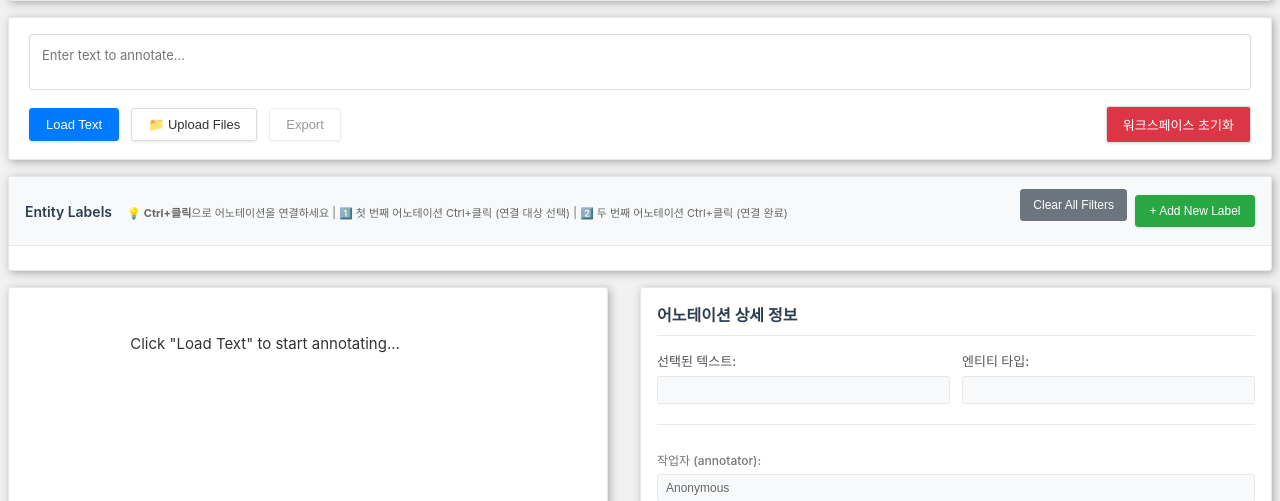
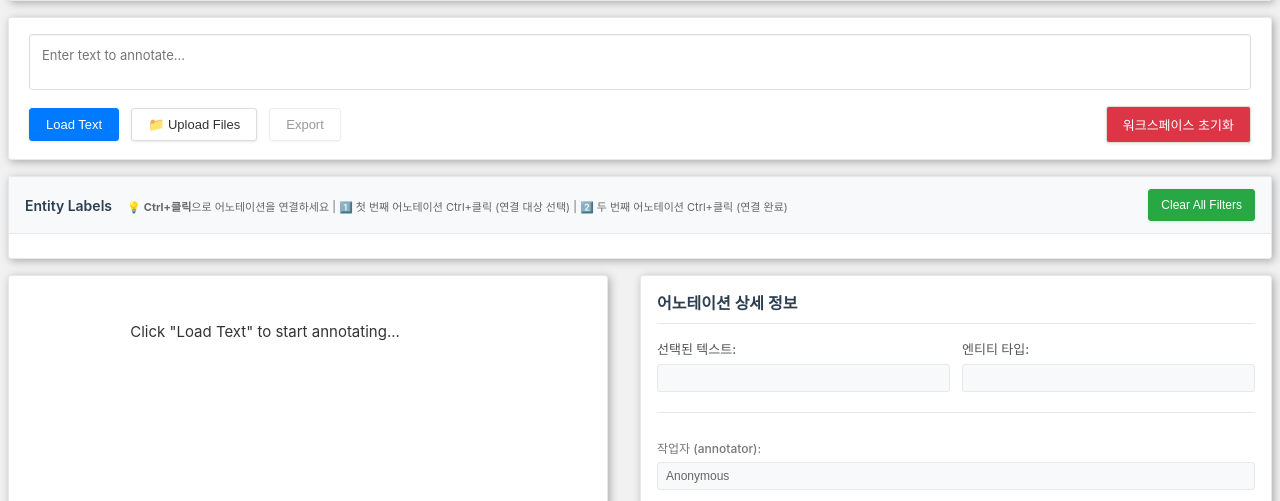
Before and after one commit to tama0728/PII_NER_Labler, a Flask app: page /workspace in a window 1280 px wide. Shown: the part 348-849 px from the top of the page. Run offline with Flask 3, Linux system fonts and the light colour scheme.

Commit message:
필터 추가버튼 비활성화

```diff
--- a/frontend/templates/workspace_ner_interface.html
+++ b/frontend/templates/workspace_ner_interface.html
@@ -182,9 +182,9 @@
         .labels-header-buttons .filter-clear-btn {
             padding: 6px 12px;
             font-size: 12px;
-            background: #6c757d;
+            background: #28a745;
             color: white;
-            border: 1px solid #6c757d;
+            border: 1px solid #28a745;
             border-radius: 3px;
             cursor: pointer;
             height: 32px;
@@ -198,6 +198,9 @@
         .labels-header-buttons .add-label-btn {
             padding: 6px 12px;
             font-size: 12px;
+            background: #28a745;
+            color: white;
+            border: 1px solid #28a745;
             border-radius: 3px;
             cursor: pointer;
             height: 32px;
@@ -639,25 +642,6 @@
             background-size: 100% 100%;
         }
 
-        .filter-clear-btn {
-            width: 100%;
-            padding: 6px 12px;
-            margin-bottom: 12px;
-            border: 1px solid rgba(255, 255, 255, 0.3);
-            border-radius: 3px;
-            background: rgba(255, 255, 255, 0.1);
-            color: white;
-            cursor: pointer;
-            font-size: 12px;
-            font-weight: 500;
-            transition: all 0.15s ease;
-        }
-
-        .filter-clear-btn:hover {
-            /* Hover 효과 제거 - 변화 없음 */
-            background: rgba(255, 255, 255, 0.1);
-            border-color: rgba(255, 255, 255, 0.3);
-        }
 
         .annotation::before {
             content: attr(data-labels);
@@ -799,6 +783,11 @@
         .btn-secondary:hover {
             background: #545b62;
             border-color: #545b62;
+        }
+
+        .filter-clear-btn:hover {
+            background: #218838 !important;
+            border-color: #218838 !important;
         }
 
         .add-label-btn:hover {
@@ -1148,8 +1137,8 @@
                     2️⃣ 두 번째 어노테이션 Ctrl+클릭 (연결 완료)
                 </small>
                 <div class="labels-header-buttons">
-                    <button class="filter-clear-btn" onclick="clearAllFilters()">Clear All Filters</button>
-                    <button class="btn add-label-btn" onclick="openAddLabelModal()" style="background: #28a745; color: white; border: 1px solid #28a745;">+ Add New Label</button>
+                    <button class="btn filter-clear-btn" onclick="clearAllFilters()">Clear All Filters</button>
+                    <!-- <button class="btn add-label-btn" onclick="openAddLabelModal()" >+ Add New Label</button> -->
                 </div>
             </div>
             <div class="labels-panel-horizontal">
@@ -3905,12 +3894,14 @@ ${options}
                                     if (Array.isArray(data.entities)) {
                                         data.entities.forEach((entity, index) => {
                                             if (entity && typeof entity === 'object' && entity.entity_type) {
-                                                labels.add(entity.entity_type); // 전체 라벨 세트에 추가
+                                                console.log('entity.entity_type:', entity.entity_type);
+                                                console.log('entity.entity_type.type:', entity.entity_type.type);
+                                                //labels.add(entity.entity_type); // 전체 라벨 세트에 추가
 
                                                 // 이 텍스트에서 처음 보는 라벨이면 색상 할당
-                                                if (!itemLabels.has(entity.entity_type)) {
-                                                    itemLabels.set(entity.entity_type, getRandomColor());
-                                                }
+                                                //if (!itemLabels.has(entity.entity_type)) {
+                                                //    itemLabels.set(entity.entity_type, getRandomColor());
+                                                //}
 
                                                 // Convert to internal annotation format
                                                 annotations.push({
```
